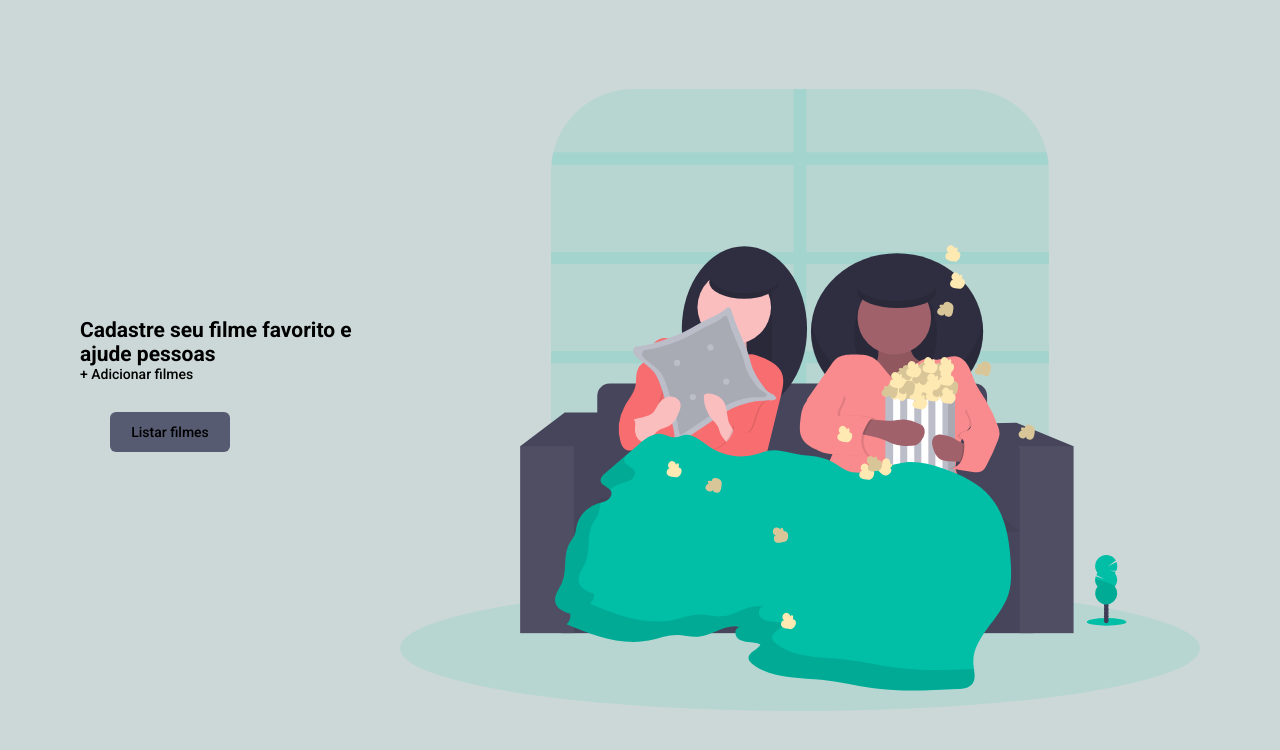
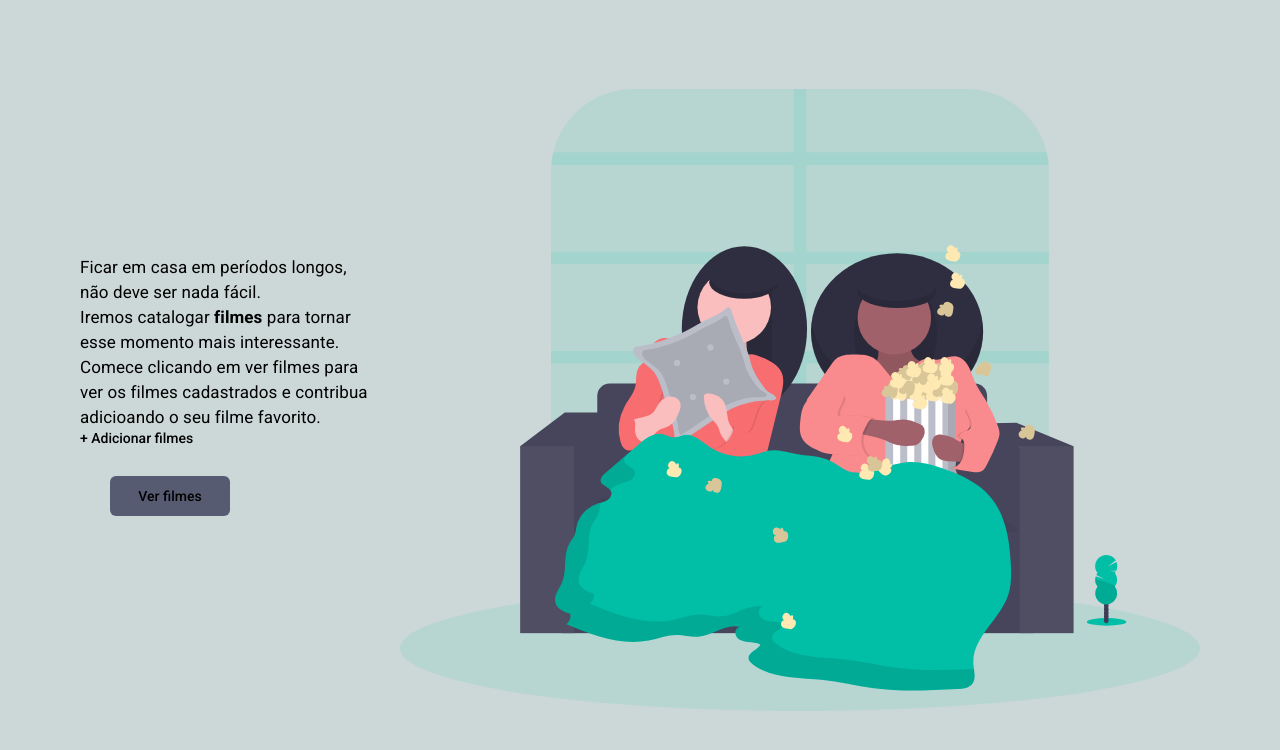
Before and after one commit to Sara-Alcaras/search-movie, a React (Create React App) app in the folder frontend/: page / in a window 1280 px wide. Shown: the top 750 px of the page. Built offline with nearby package versions, Linux system fonts and the light colour scheme.

Commit message:
description

```diff
--- a/frontend/src/pages/Head/index.js
+++ b/frontend/src/pages/Head/index.js
@@ -12,16 +12,26 @@ export default function Head () {
 
          <div className="menu-buttons">
 
-            <h1>Cadastre seu filme favorito e ajude pessoas </h1>
+         <p>
+            Ficar em casa em períodos longos, não deve ser nada fácil.
+        </p>
+
+        <p>
+            Iremos catalogar <strong>filmes</strong> para tornar esse momento mais interessante.
+        </p>
+
+         <p>
+            Comece clicando em ver filmes para ver os filmes cadastrados e contribua adicioando o seu filme favorito.
+        </p>
             <Link to="/register">
               <button type="button">
                  + Adicionar filmes
               </button>
             </Link>
 
-            <Link to="/register">
+            <Link to="">
               <button class="fat" type="button">
-                 Listar filmes
+                 Ver filmes
               </button>
             </Link>
 
--- a/frontend/src/pages/Head/styles.css
+++ b/frontend/src/pages/Head/styles.css
@@ -19,6 +19,12 @@
     font-size: 18px;
     margin-bottom: 32px;
 }
+p {
+    font-size: 17px;
+    line-height: 25px;
+    letter-spacing: 0.10px;
+
+}
 
 .menu-buttons button {
     background: none;
```
